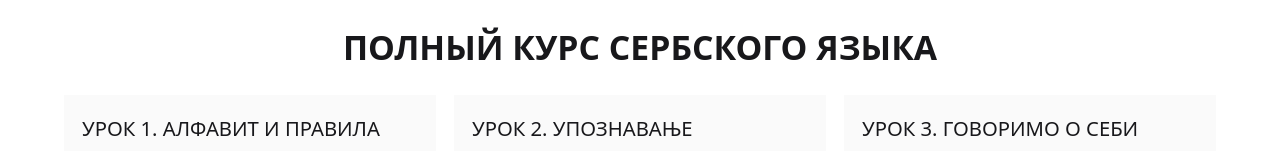
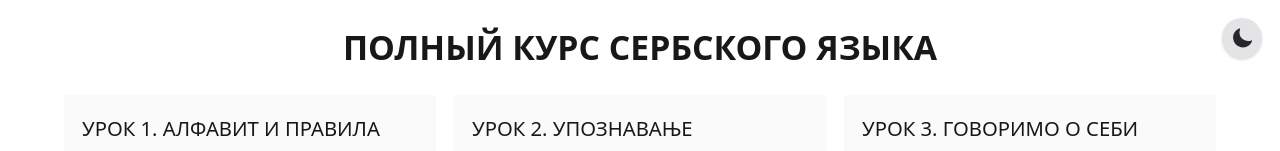
Before and after one commit to julbrn/ucimo_srpski, a React (Vite) app: page / in a window 1280 px wide. Shown: the top 151 px of the page. Built offline with nearby package versions, Linux system fonts and the light colour scheme.

Commit message:
fix: ThemeToggler

```diff
--- a/package.json
+++ b/package.json
@@ -10,6 +10,7 @@
     "preview": "vite preview"
   },
   "dependencies": {
+    "@heroicons/react": "^2.2.0",
     "@tailwindcss/vite": "^4.1.3",
     "react": "^19.0.0",
     "react-dom": "^19.0.0",
--- a/src/App.jsx
+++ b/src/App.jsx
@@ -2,6 +2,7 @@ import React, { lazy, Suspense } from "react";
 import { RouterProvider, createBrowserRouter, useParams } from "react-router";
 import Home from "./pages/Home";
 import LoaderOverlay from "./components/LoaderOverlay";
+import ThemeToggler from "./components/ThemeToggler";
 
 const lessonsMap = {
   lesson01: lazy(() => import("./pages/Lesson01")),
@@ -34,7 +35,12 @@ function App() {
     },
   ]);
 
-  return <RouterProvider router={router} />;
+  return (
+    <>
+      <ThemeToggler />
+      <RouterProvider router={router} />
+    </>
+  );
 }
 
 export default App;
--- /dev/null
+++ b/src/ThemeProvider.jsx
@@ -0,0 +1,37 @@
+import { createContext, useContext, useEffect, useState } from "react";
+
+const ThemeContext = createContext();
+
+export function ThemeProvider({ children }) {
+  const [theme, setTheme] = useState("light");
+
+  useEffect(() => {
+    // 1. При загрузке: читаем из localStorage или системы
+    const storedTheme = localStorage.getItem("theme");
+    if (storedTheme) {
+      setTheme(storedTheme);
+      document.documentElement.classList.toggle("dark", storedTheme === "dark");
+    } else {
+      const systemDark = window.matchMedia(
+        "(prefers-color-scheme: dark)"
+      ).matches;
+      setTheme(systemDark ? "dark" : "light");
+      document.documentElement.classList.toggle("dark", systemDark);
+    }
+  }, []);
+
+  const toggleTheme = () => {
+    const newTheme = theme === "dark" ? "light" : "dark";
+    setTheme(newTheme);
+    document.documentElement.classList.toggle("dark", newTheme === "dark");
+    localStorage.setItem("theme", newTheme);
+  };
+
+  return (
+    <ThemeContext.Provider value={{ theme, toggleTheme }}>
+      {children}
+    </ThemeContext.Provider>
+  );
+}
+
+export const useTheme = () => useContext(ThemeContext);
--- /dev/null
+++ b/src/components/ThemeToggler.jsx
@@ -0,0 +1,19 @@
+import { useTheme } from "../ThemeProvider";
+import { MoonIcon, SunIcon } from "@heroicons/react/24/solid";
+
+export default function ThemeToggler() {
+  const { theme, toggleTheme } = useTheme();
+
+  return (
+    <button
+      onClick={toggleTheme}
+      className="fixed top-4 right-4 z-50 p-2 rounded-full bg-zinc-200 dark:bg-zinc-700 text-zinc-800 dark:text-zinc-100 shadow"
+    >
+      {theme === "dark" ? (
+        <SunIcon className="w-5 h-5" />
+      ) : (
+        <MoonIcon className="w-5 h-5" />
+      )}
+    </button>
+  );
+}
--- a/src/index.css
+++ b/src/index.css
@@ -1,4 +1,5 @@
 @import "tailwindcss";
+@custom-variant dark (&:where(.dark, .dark *));
 
 html {
     font-size: 18px;
--- a/src/main.jsx
+++ b/src/main.jsx
@@ -2,9 +2,13 @@ import { StrictMode } from "react";
 import { createRoot } from "react-dom/client";
 import "./index.css";
 import App from "./App.jsx";
+import { ThemeProvider } from "./ThemeProvider";
+import React from "react";
 
 createRoot(document.getElementById("root")).render(
-  <StrictMode>
-    <App />
-  </StrictMode>
+  <React.StrictMode>
+    <ThemeProvider>
+      <App />
+    </ThemeProvider>
+  </React.StrictMode>
 );
```
Also changed, not shown: 1 other file (tests, documents, lock files or other folders).
